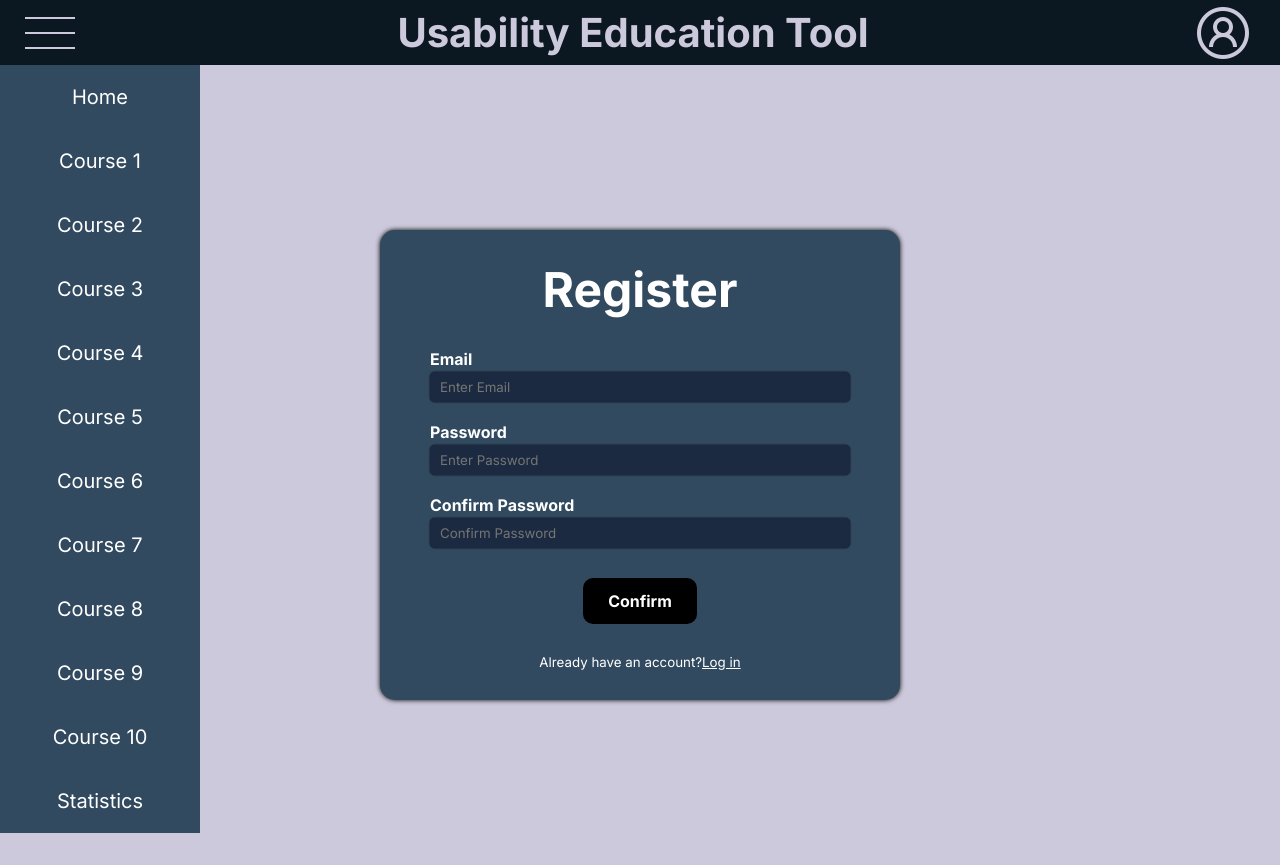
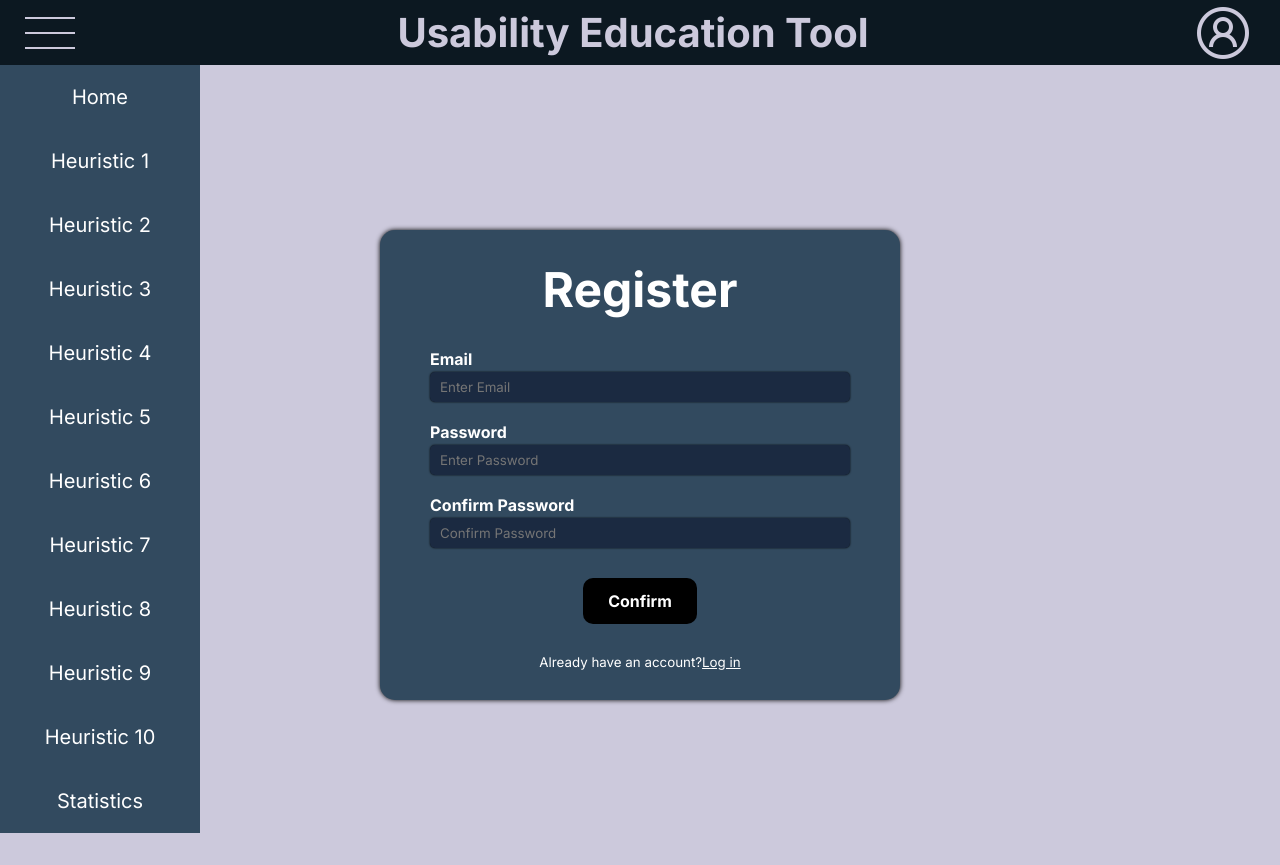
Before and after one commit to wajdialjedaani/Innovation-Labs-Usability-Education-Tool, a Next.js app in the folder usability-tool/: page /logon in a window 1280 px wide. Both pictures are taken after a click on the picture 50 px from the left and 32 px from the top of the page. Built offline with nearby package versions, Linux system fonts and the light colour scheme.

Commit message:
Updated drop down menu to show heuristic

```diff
--- a/usability-tool/app/(main)/components/popups/Menupopup.js
+++ b/usability-tool/app/(main)/components/popups/Menupopup.js
@@ -7,34 +7,34 @@ export default function Menupopup() {
         Home
       </a>
       <a href="/lesson-1" className="menu-popup-list-item-link">
-        Course 1
+        Heuristic 1
       </a>
       <a href="/lesson-2" className="menu-popup-list-item-link">
-        Course 2
+        Heuristic 2
       </a>
       <a href="/lesson-3" className="menu-popup-list-item-link">
-        Course 3
+        Heuristic 3
       </a>
       <a href="/lesson-4" className="menu-popup-list-item-link">
-        Course 4
+        Heuristic 4
       </a>
       <a href="/lesson-5" className="menu-popup-list-item-link">
-        Course 5
+        Heuristic 5
       </a>
       <a href="/lesson-6" className="menu-popup-list-item-link">
-        Course 6
+        Heuristic 6
       </a>
       <a href="/lesson-7" className="menu-popup-list-item-link">
-        Course 7
+        Heuristic 7
       </a>
       <a href="/lesson-8" className="menu-popup-list-item-link">
-        Course 8
+        Heuristic 8
       </a>
       <a href="/lesson-9" className="menu-popup-list-item-link">
-        Course 9
+        Heuristic 9
       </a>
       <a href="/lesson-10" className="menu-popup-list-item-link">
-        Course 10
+        Heuristic 10
       </a>
       <a href="/statistics" className="menu-popup-list-item-link">
         Statistics
```
